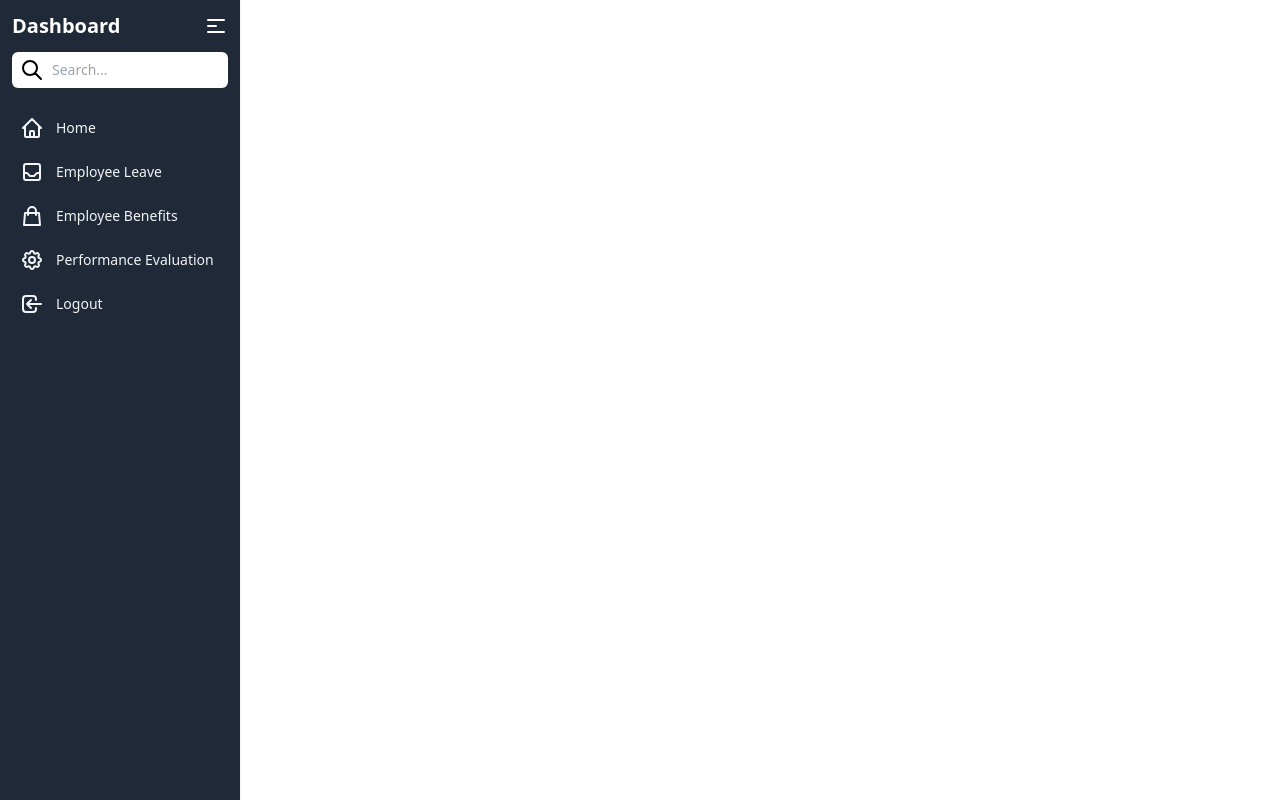
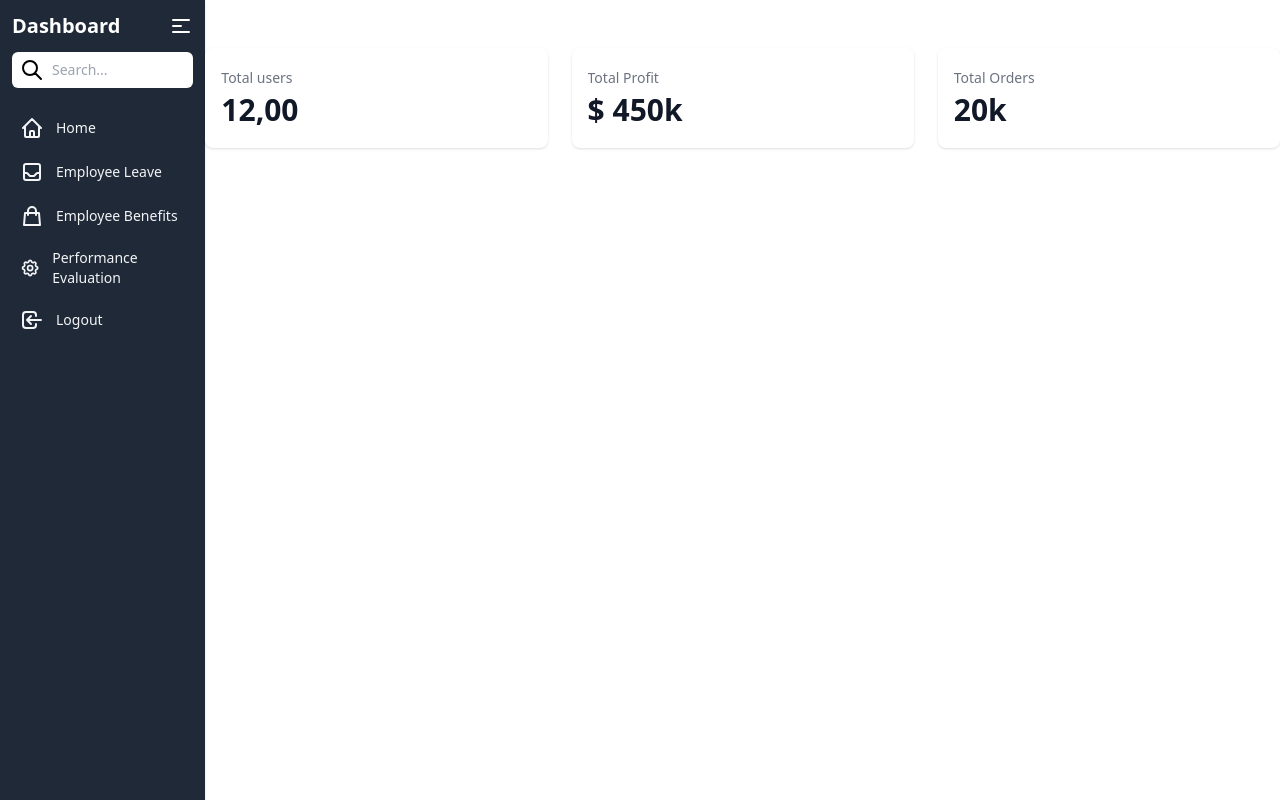
Before and after one commit to Lo0425/FS_Hackathon, a React (Create React App) app in the folder client/: page / in a window 1280 px wide. Built offline with nearby package versions, Linux system fonts and the light colour scheme.

Commit message:
logout otw

```diff
--- a/client/src/Dashboard/Main.js
+++ b/client/src/Dashboard/Main.js
@@ -10,7 +10,7 @@ const Main = () => {
 
       <Content />
 
-            {/* <div className="container mx-auto mt-12">
+      <div className="container mx-auto mt-12">
         <div className="grid grid-cols-1 gap-6 mb-6 lg:grid-cols-3">
           <div className="w-full px-4 py-5 bg-white rounded-lg shadow">
             <div className="text-sm font-medium text-gray-500 truncate">
@@ -32,12 +32,10 @@ const Main = () => {
             <div className="text-sm font-medium text-gray-500 truncate">
               Total Orders
             </div>
-                        <div className="mt-1 text-3xl font-semibold text-gray-900">
-                            20k
+            <div className="mt-1 text-3xl font-semibold text-gray-900">20k</div>
           </div>
         </div>
       </div>
-            </div> */}
     </div>
   );
 };
--- a/client/src/Partials/SideBar.js
+++ b/client/src/Partials/SideBar.js
@@ -1,8 +1,10 @@
 import React, { useState } from "react";
 import { useNavigate, NavLink } from "react-router-dom";
 
-const SideBar = () => {
+const SideBar = ({ logoutHandler }) => {
   const [open, setOpen] = useState(false);
+
+
   return (
     // <div className="flex">
     <div
@@ -32,10 +34,7 @@ const SideBar = () => {
         </div>
         <div className="relative">
           <span className="absolute inset-y-0 left-0 flex items-center py-4">
-                        <button
-                            type="submit"
-                            className="p-2 focus:outline-none focus:ring"
-                        >
+            <button type="submit" className="p-2 focus:outline-none focus:ring">
               <svg
                 xmlns="http://www.w3.org/2000/svg"
                 className="w-6 h-6"
@@ -102,9 +101,7 @@ const SideBar = () => {
                     d="M20 13V6a2 2 0 00-2-2H6a2 2 0 00-2 2v7m16 0v5a2 2 0 01-2 2H6a2 2 0 01-2-2v-5m16 0h-2.586a1 1 0 00-.707.293l-2.414 2.414a1 1 0 01-.707.293h-3.172a1 1 0 01-.707-.293l-2.414-2.414A1 1 0 006.586 13H4"
                   />
                 </svg>
-                                <span className="text-gray-100">
-                                    Employee Leave
-                                </span>
+                <span className="text-gray-100">Employee Leave</span>
               </NavLink>
             </li>
             <li className="rounded-sm">
@@ -126,9 +123,7 @@ const SideBar = () => {
                     d="M16 11V7a4 4 0 00-8 0v4M5 9h14l1 12H4L5 9z"
                   />
                 </svg>
-                                <span className="text-gray-100">
-                                    Employee Benefits
-                                </span>
+                <span className="text-gray-100">Employee Benefits</span>
               </NavLink>
             </li>
             <li className="rounded-sm">
@@ -155,15 +150,13 @@ const SideBar = () => {
                     d="M15 12a3 3 0 11-6 0 3 3 0 016 0z"
                   />
                 </svg>
-                                <span className="text-gray-100">
-                                    Performance Evaluation
-                                </span>
+                <span className="text-gray-100">Performance Evaluation</span>
               </NavLink>
             </li>
-                        <li className="rounded-sm">
-                            <NavLink
-                                to="/logout"
+            <li className="rounded-sm " onClick={logoutHandler}>
+              <button
                 className="flex items-center p-2 space-x-3 rounded-md"
+                onClick={logoutHandler}
               >
                 <svg
                   xmlns="http://www.w3.org/2000/svg"
@@ -180,7 +173,7 @@ const SideBar = () => {
                   />
                 </svg>
                 <span className="text-gray-100">Logout</span>
-                            </NavLink>
+              </button>
             </li>
           </ul>
         </div>
```
Lines whose indentation alone changed are shown as unchanged.
